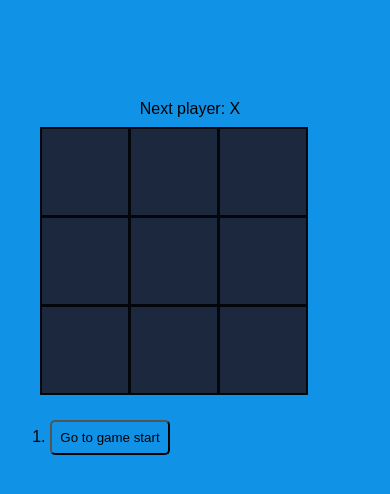
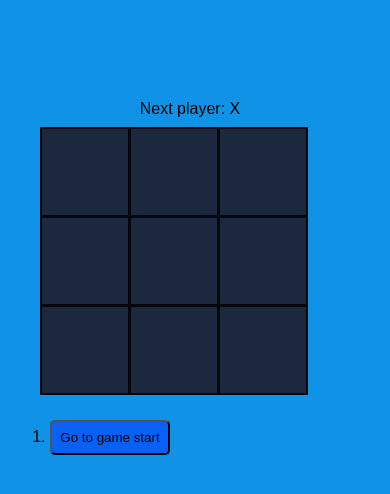
Before and after one commit to Kieran-en/tic-tac-toe, a React (Create React App) app: page / in a window 390 px wide. Shown: the top 494 px of the page. Built offline with nearby package versions, Linux system fonts and the light colour scheme.

Commit message:
fixing display on mobile

```diff
--- a/src/index.css
+++ b/src/index.css
@@ -103,6 +103,7 @@ body {
   width: 120px;
   height: 40px;
   border-radius: 5px;
+  background-color: #0a60f5fd;
 }
 
 @media screen and (max-width: 600px) {
```
